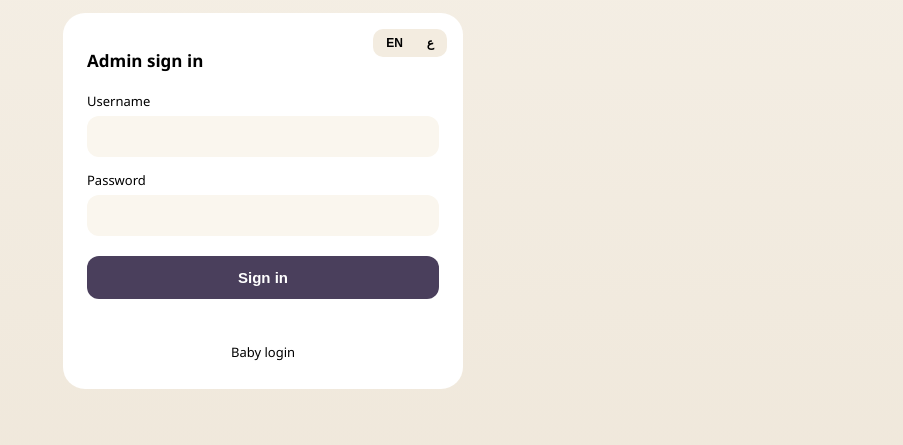
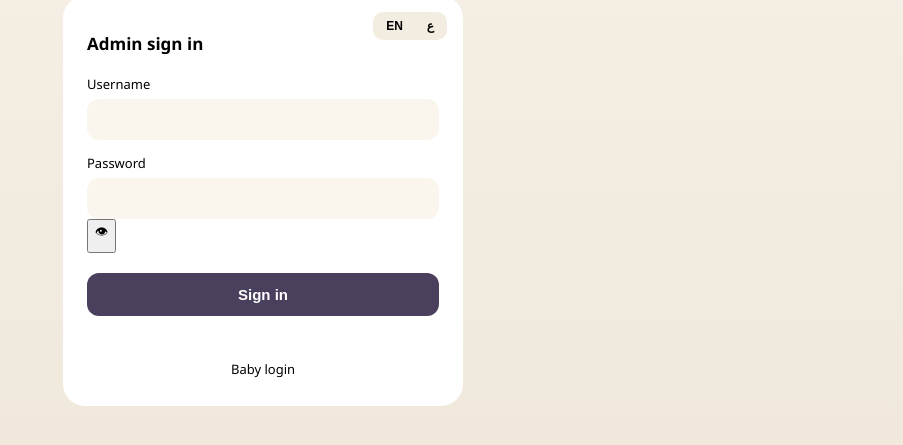
Before and after one commit to johnlatif19/baby-evano, a website: page public/login-dashboard.html in a window 1280 px wide. Shown: the part 261-706 px from the top of the page, without its empty margins (377-1280 px from the left). Drawn offline with Linux system fonts and the light colour scheme.

Commit message:
Update login-dashboard.html

```diff
--- a/public/login-dashboard.html
+++ b/public/login-dashboard.html
@@ -25,7 +25,12 @@
     </label>
     <label>
       <span data-i18n="adminLogin.password">Password</span>
-      <input type="password" id="adminPassword" autocomplete="current-password" required>
+      <div class="password-wrap">
+        <input type="password" id="adminPassword" autocomplete="current-password" required>
+        <button type="button" class="toggle-password" data-target="adminPassword" aria-label="Show password">
+          <span class="eye-icon">👁</span>
+        </button>
+      </div>
     </label>
     <button type="submit" class="btn-dark" data-i18n="adminLogin.submit">Sign in</button>
     <div id="adminLoginError" class="error-msg" role="alert"></div>
```
